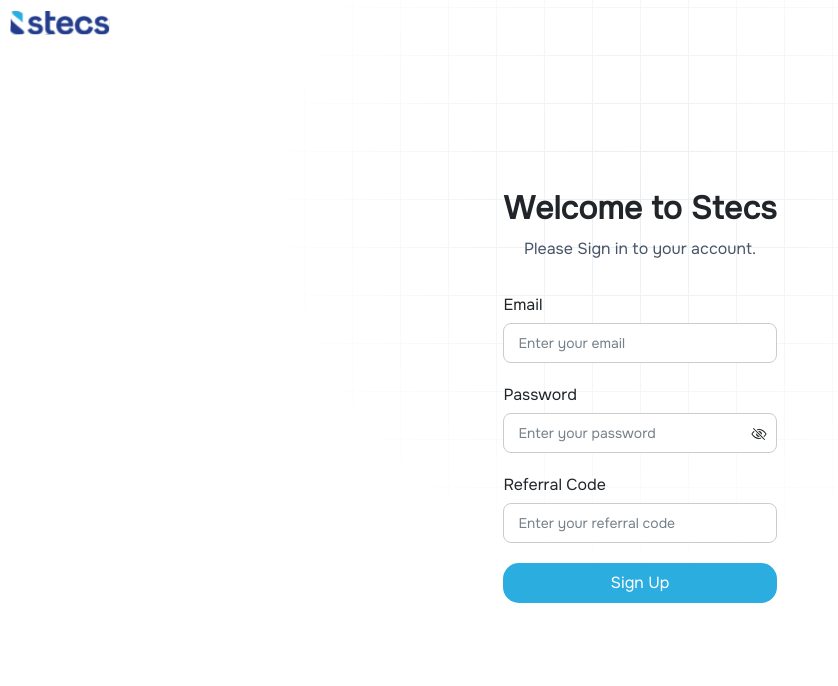
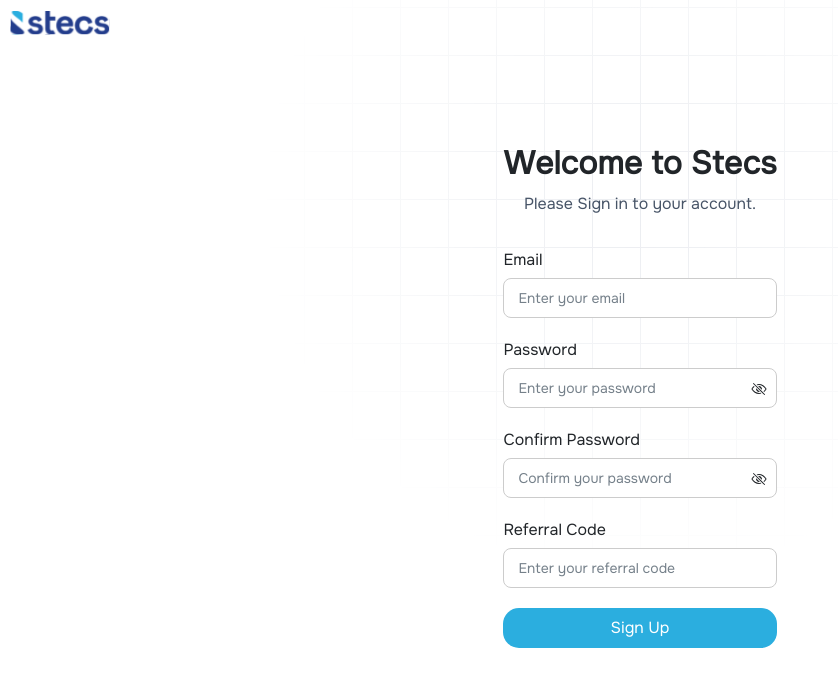
Before and after one commit to fujadev/stecs-personal, a React (Create React App) app: page /register in a window 1280 px wide. Shown: the top 686 px of the page, without its empty margins (0-838 px from the left). Built offline with nearby package versions, Linux system fonts and the light colour scheme.

Commit message:
addition of confirm password to the register page

```diff
--- a/src/pages/Register/index.js
+++ b/src/pages/Register/index.js
@@ -23,8 +23,13 @@ const validationSchema = Yup.object().shape({
       "Password must contain at least one special character"
     )
     .min(8),
+  confirmPassword: Yup.string()
+    .required()
+    .label("Confirm Password")
+    .oneOf([Yup.ref('password')], "Passwords must match"),
   referral: Yup.string().label("Referral"),
 });
+
 
 export default function Register() {
   const query = useQuery();
@@ -52,7 +57,7 @@ export default function Register() {
           </div>
           <div className={classes.formWrapper}>
             <Formik
-              initialValues={{ email: "", password: "", referral: "" }}
+              initialValues={{ email: "", password: "", confirmPassword: "", referral: "" }}
               validationSchema={validationSchema}
               onSubmit={(values, { setSubmitting }) => {
                 console.log("Form Value", values);
@@ -70,6 +75,7 @@ export default function Register() {
                   });
               }}
             >
+
               {({
                 handleChange,
                 handleSubmit,
@@ -91,6 +97,7 @@ export default function Register() {
                       <p className={classes.error}>{errors.email}</p>
                     )}
                   </div>
+                  {/* Password */}
                   <div className={classes.inputField}>
                     <label>Password</label>
                     <div className={classes.passwordContainer}>
@@ -116,6 +123,30 @@ export default function Register() {
                     </div>
                     {touched.password && (
                       <p className={classes.error}>{errors.password}</p>
+                    )}
+                  </div>
+                  {/* Confirm Password */}
+                  <div className={classes.inputField}>
+                    <label>Confirm Password</label>
+                    <div className={classes.passwordContainer}>
+                      <input
+                        onChange={handleChange("confirmPassword")}
+                        type={showPassword ? "text" : "password"}
+                        name="confirmPassword"
+                        onBlur={() => setFieldTouched("confirmPassword")}
+                        placeholder="Confirm your password"
+                        className={classes.passwordInput}
+                      />
+                      <div className={classes.eyeIcon}>
+                        {showPassword ? (
+                          <IoEyeOutline onClick={() => setShowPassword(false)} />
+                        ) : (
+                          <IoEyeOffOutline onClick={() => setShowPassword(true)} />
+                        )}
+                      </div>
+                    </div>
+                    {touched.confirmPassword && (
+                      <p className={classes.error}>{errors.confirmPassword}</p>
                     )}
                   </div>
                   <div className={classes.inputField}>
```
